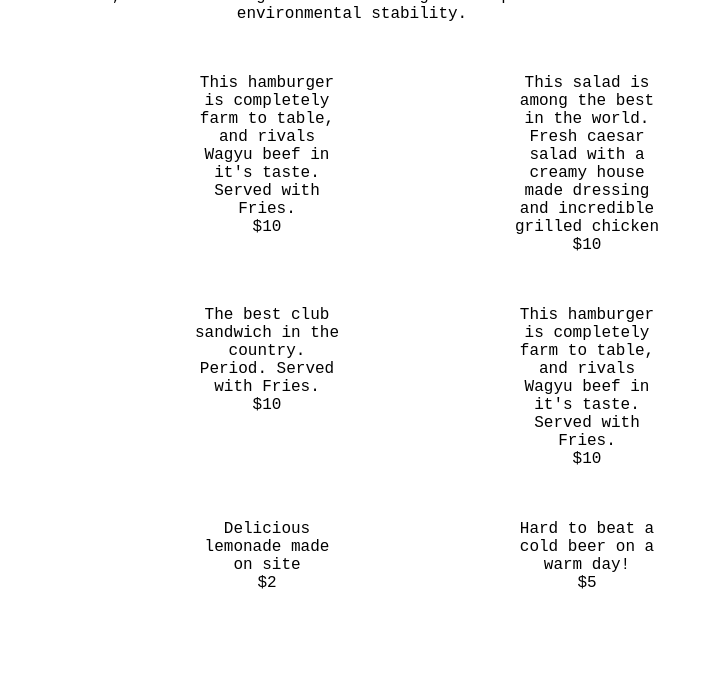
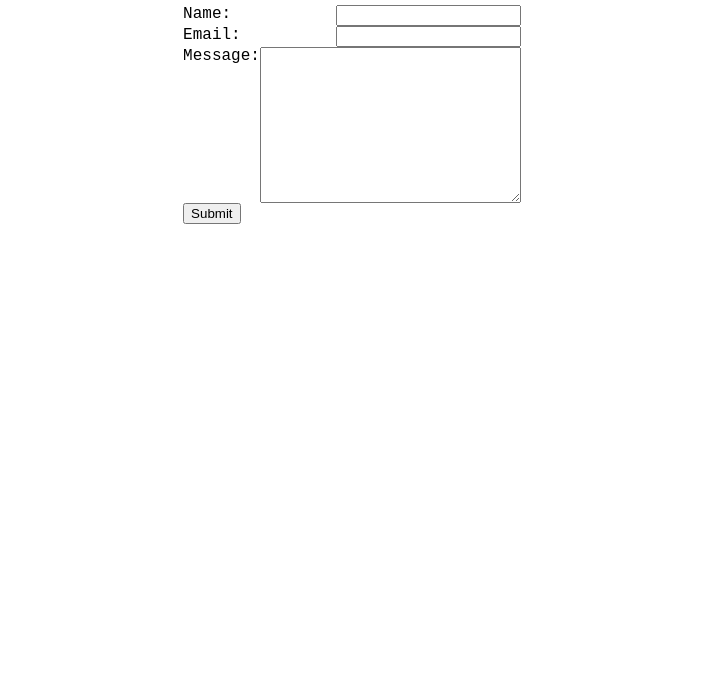
Before and after one commit to nmartinovictop/restaurantPage, a plain HTML site: page index.html in a window 1280 px wide. Shown: the part 223-903 px from the top of the page, without its empty margins (288-991 px from the left). After the commit the page ends 800 px from the top, so only its background shows below. Drawn offline with Linux system fonts and the light colour scheme.

Commit message:
finished menu, now working on contact

```diff
--- a/index.html
+++ b/index.html
@@ -18,60 +18,25 @@
                     <div class='tab2 tab'>Menu</div>
                     <div class='tab3 tab'>Contact</div>
                 </div>
-                <div class='content-box-menu'>
-                    <div class='menu-intro'>The menu at the Royal club was created by Michellin awarded chef Allen
-                        Goodbar. The food is all grown organically on site, and we use regenerative farming techniques
-                        to ensure environmental stability.
+                <div class='content-box-contact'>
+                    <h1>Contact Us</h1>
+                    <form >
+                        <div>
+                        <label for="name">Name: </label>
+                        <input id="name" type="text">
                     </div>
-                    <div class='food-items'>
-                        <div class='menu-row row1'>
-                            <div class='item1 item'>
-                                <img src="../src/assets/hamburger.jpg" alt="">
-
-                                <p>This hamburger is completely farm to table, and rivals Wagyu beef in it's taste.
-                                    Served
-                                    with Fries.<br>$10</p>
-                            </div>
-                            <div class='item2 item'>
-                                <img src="../src/assets/caesar_salad.jpg" alt="">
-
-                                <p>This salad is among the best in the world. Fresh caesar salad with a creamy house
-                                    made
-                                    dressing and incredible grilled chicken<br>$10</p>
-                            </div>
-                        </div>
-                        <div class='menu-row row2'>
-                            <div class='item4 item'>
-                                <img src="../src/assets/sandwich.jpg" alt="">
-
-                                <p>The best club sandwich in the country. Period.
-                                    Served
-                                    with Fries.<br>$10</p>
-                            </div>
-                            <div class='item1 item'>
-                                <img src="../src/assets/pizza.jpg" alt="">
-
-                                <p>This hamburger is completely farm to table, and rivals Wagyu beef in it's taste.
-                                    Served
-                                    with Fries.<br>$10</p>
-                            </div>
-
-                        </div>
-                        <div class='menu-row row1'>
-                            <div class='item1 item'>
-                                <img src="../src/assets/lemonade.jpg" alt="">
-
-                                <p>Delicious lemonade made on site<br>$2</p>
-                            </div>
-                            <div class='item1 item'>
-                                <img src="../src/assets/beer.jpg" alt="">
-
-                                <p>Hard to beat a cold beer on a warm day!<br>$5</p>
-                            </div>
-
-                        </div>
+                    <div>
+                        <label for="email">Email: </label>
+                        <input type="email" id='email'>
                     </div>
-
+                    <div>
+                        <label for="message">Message: </label>
+                        <textarea name="message" id="message" cols="30" rows="10"></textarea>
+                    </div>
+                    <div>
+                        <button type="submit">Submit</button>
+                    </div>
+                    </form>
                 </div>
             </div>
         </div>
--- a/style.css
+++ b/style.css
@@ -162,3 +162,27 @@ html {
      flex-direction: column;
      justify-content: space-evenly;
  }
+
+ /* Contact Section */
+
+ .content-box-contact {
+    display: flex;
+    background-color:white;
+    border-radius: 30px;
+    margin-top: 50px;
+    flex-direction: column;
+    justify-content: center;
+    align-items: center;
+   /* height: 960px; */
+}
+
+.content-box-contact > form {
+    display: flex;
+    flex-direction: column;
+    justify-content: center;
+}
+
+.content-box-contact > form > div {
+    display: flex;
+    justify-content: space-between;
+}
```
Also changed, not shown: main.js.
